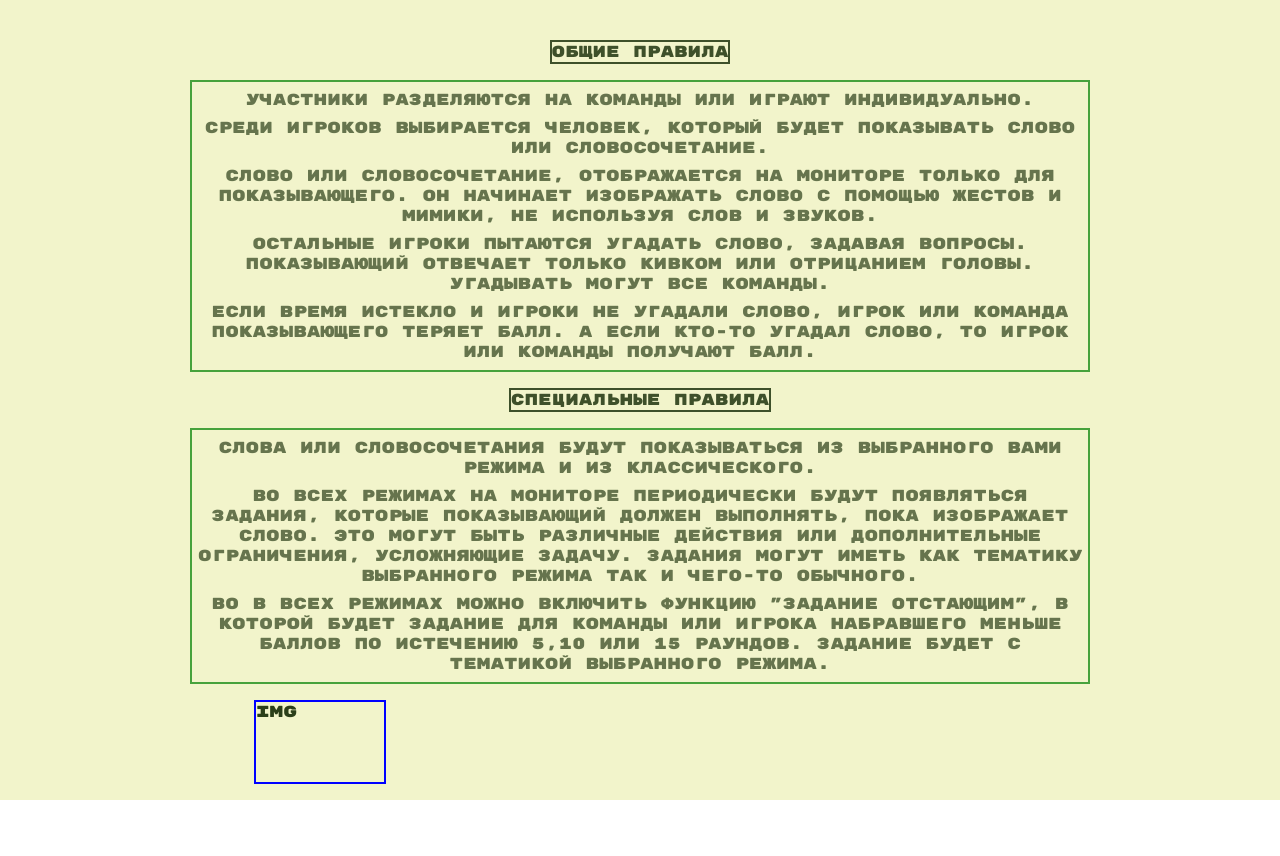
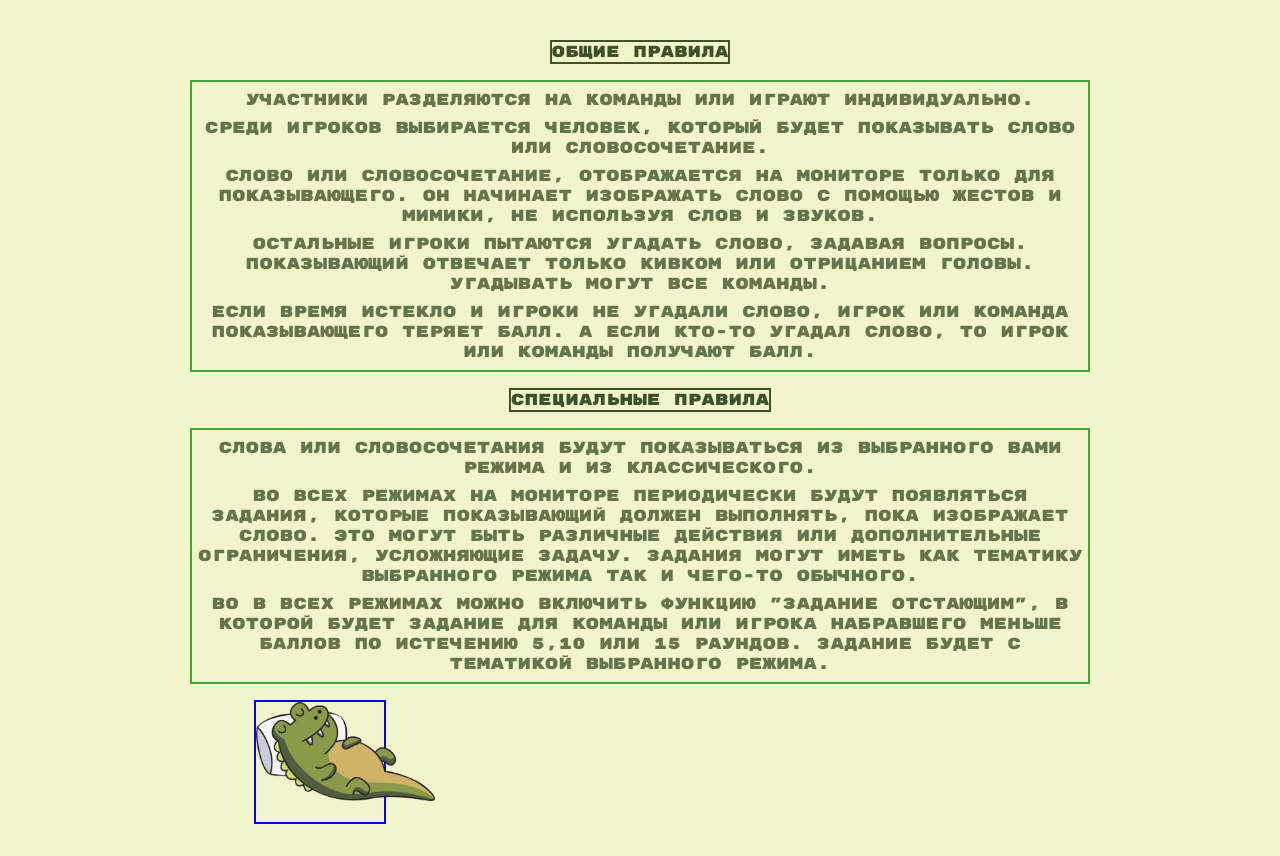
Before and after one commit to RudWhale/Croc-Game, a Next.js app: page / in a window 1280 px wide. Before the commit the page ends 800 px from the top, so only its background shows below. Built offline with nearby package versions, Linux system fonts and the light colour scheme.

Commit message:
Adding an image to a project and to a block

```diff
--- a/src/app/Components/Block Rules/index.tsx
+++ b/src/app/Components/Block Rules/index.tsx
@@ -19,7 +19,9 @@ export default function BlockRules() {
         <div>Во в всех режимах можно включить функцию "Задание Отстающим", в которой будет задание для команды или игрока набравшего меньше баллов по истечению 5,10 или 15 раундов. Задание будет с тематикой выбранного режима.</div>
       </div>
 
-      <div className={styles.blockRules_img}>img</div>
+      <div className={styles.blockRules_img}>
+        <img src="croc-rules.png" alt="" />
+      </div>
     </div>
   );
 }
--- a/src/app/Styles/blockRules.module.scss
+++ b/src/app/Styles/blockRules.module.scss
@@ -29,9 +29,13 @@
     }
 
     &_img {
-        margin: 0 50vw 2vh 0;
+        margin: 0 50vw 4vh 0;
         width: 10vw;
-        height: 10vh;
+        height: 15vh;
         border: 2px solid blue;
+
+        img{
+            width: 140%;
+        }
     }
 }
```
Also changed, not shown: public/croc-rules.png.
